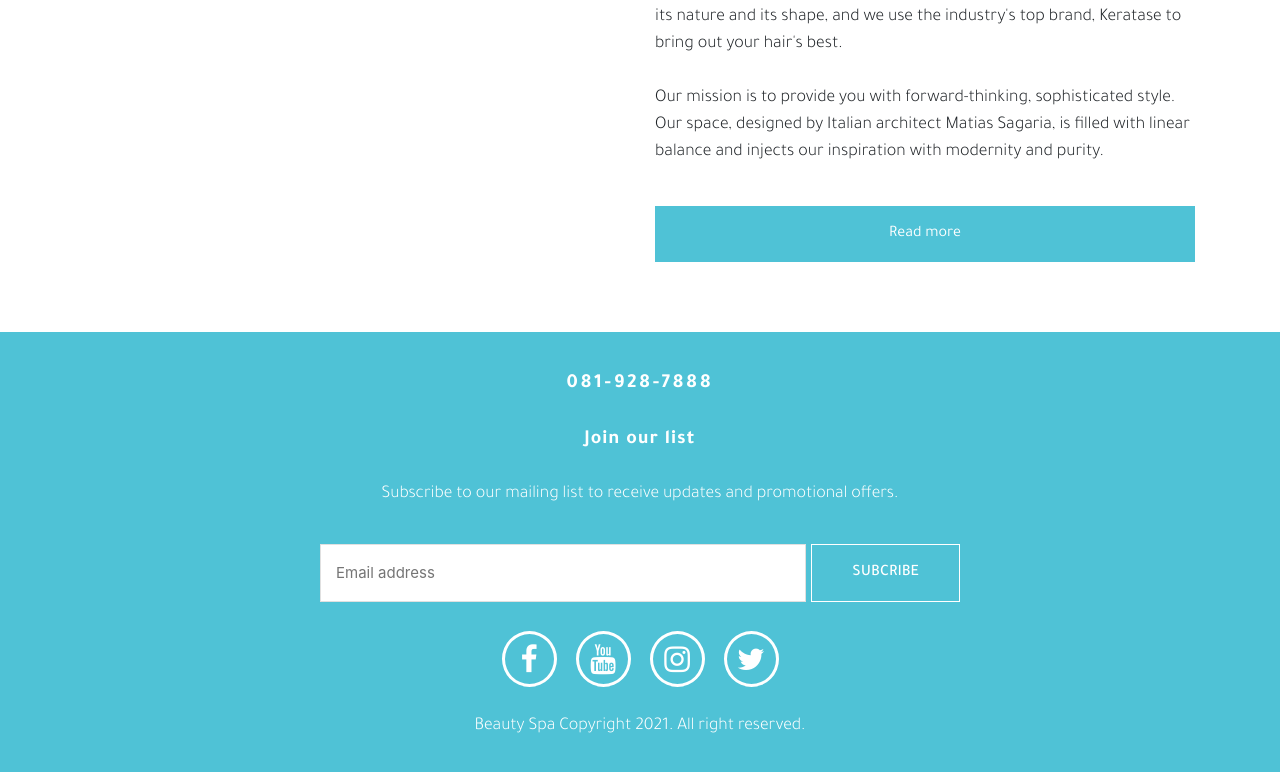
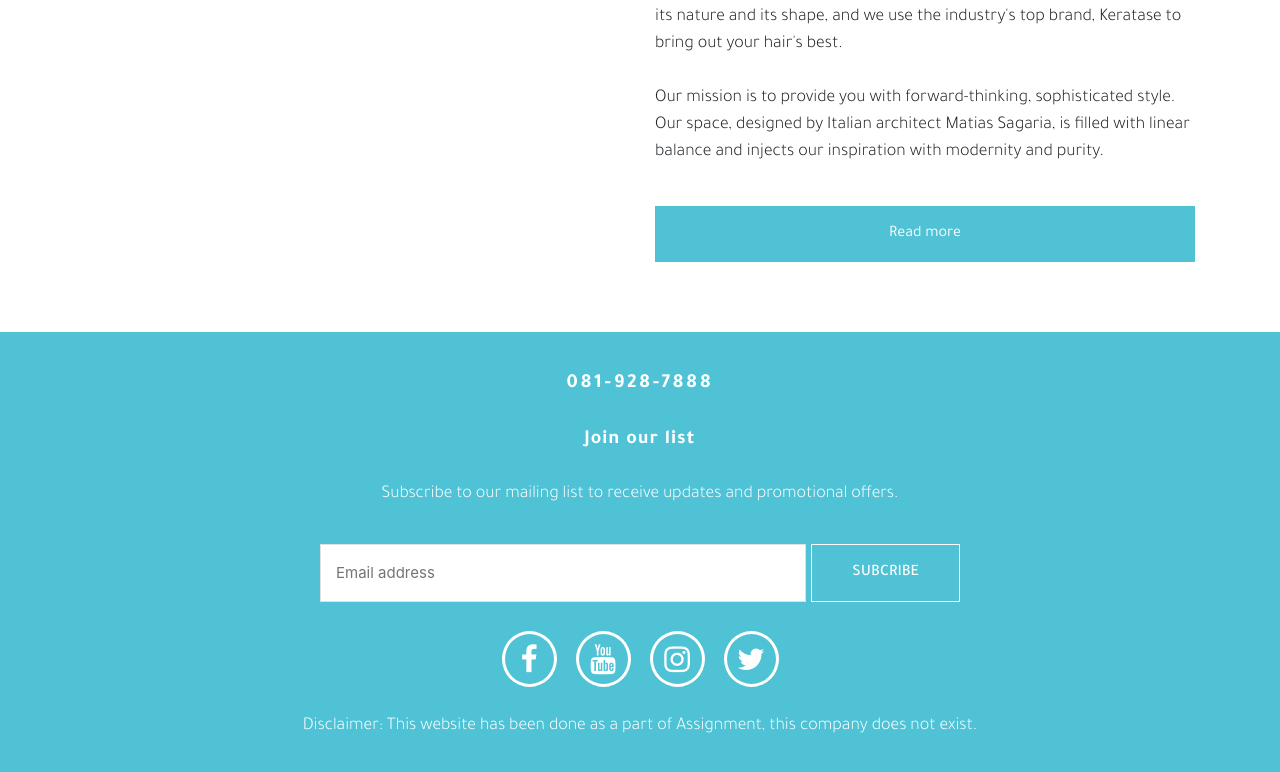
Before and after one commit to nguyenyen221/BeautySpa.github.io, a plain HTML site: page index.html in a window 1280 px wide. Shown: the part 1601-2373 px from the top of the page. Drawn offline with nearby package versions, Linux system fonts and the light colour scheme; a web font is replaced by a local one.

Commit message:
Update index.html

```diff
--- a/index.html
+++ b/index.html
@@ -439,7 +439,7 @@
 			<a href="https://www.twitter.com/" target="_blank" class="fa fa-twitter"></a>
 		</div>
 		<br>
-		<p style="font-family: 'Tajawal', sans-serif; font-weight: 300; font-size: 18px; line-height: 20px">Beauty Spa Copyright 2021. All right reserved.</p>
+		<p style="font-family: 'Tajawal', sans-serif; font-weight: 300; font-size: 18px; line-height: 20px">Disclaimer: This website has been done as a part of Assignment, this company does not exist.</p>
 	</div>
 
 
```
